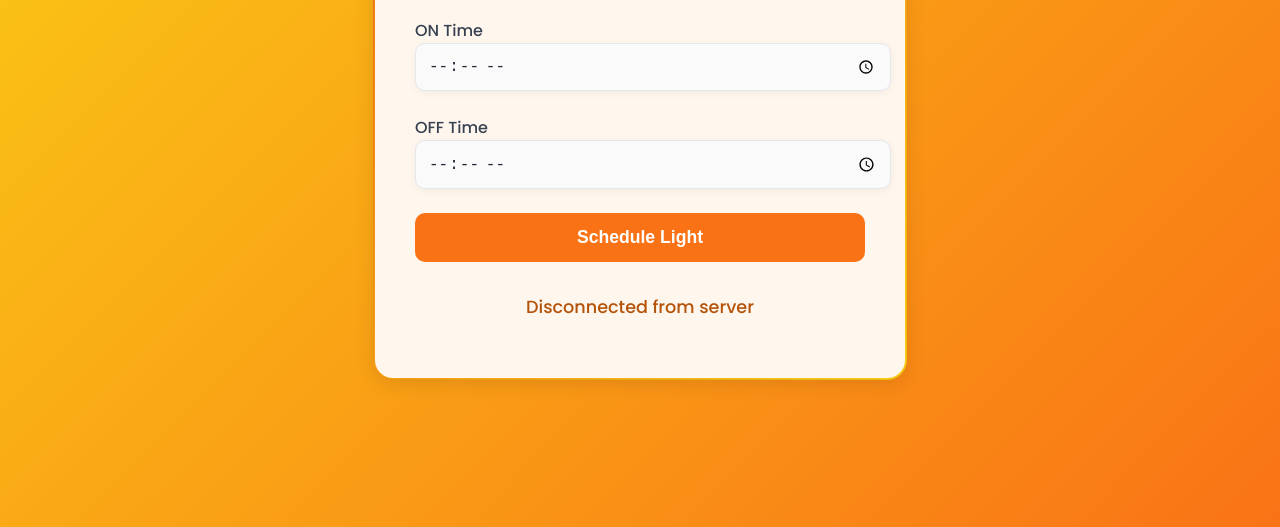
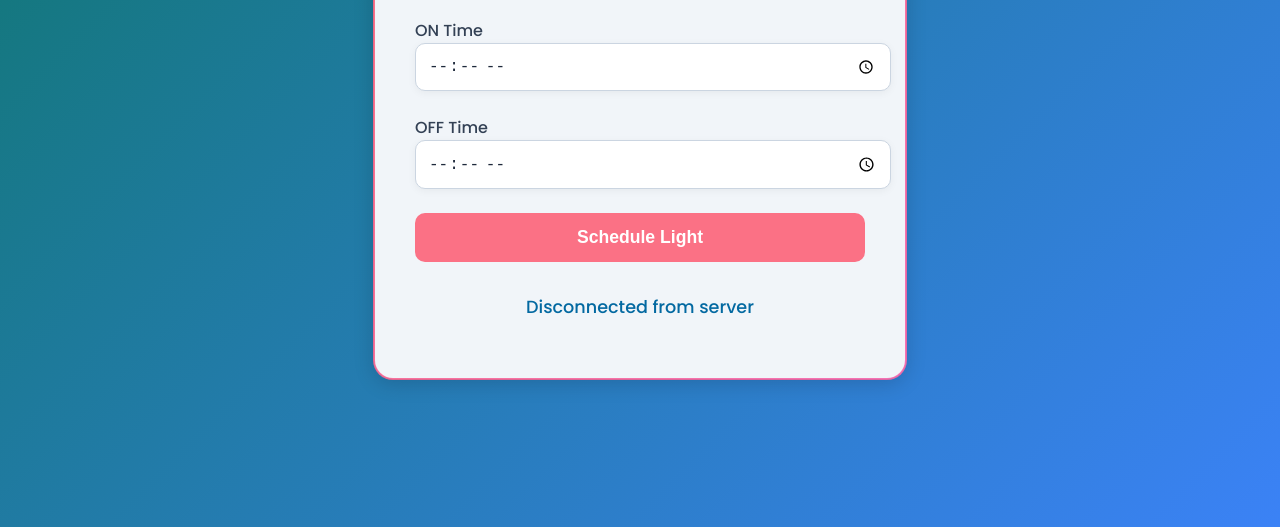
Before and after one commit to orestengabo0/scheduler, a plain HTML site: page index.html in a window 1280 px wide. Shown: the part 273-800 px from the top of the page. Drawn offline with Linux system fonts and the light colour scheme.

Commit message:
Light scheduler

```diff
--- a/style.css
+++ b/style.css
@@ -1,21 +1,21 @@
 body {
-    background: linear-gradient(135deg, #facc15, #f97316);
+    background: linear-gradient(135deg, #0f766e, #3b82f6); /* Deep teal to electric blue */
     font-family: 'Poppins', sans-serif;
     display: flex;
     justify-content: center;
     align-items: center;
     min-height: 100vh;
     margin: 0;
-    color: #1f2937;
+    color: #1e293b; /* Slate gray for text */
 }
 
 .container {
-    background: #fff7ed;
+    background: #f1f5f9; /* Soft neutral slate */
     border-radius: 20px;
     padding: 2.5rem;
     width: 100%;
     max-width: 450px;
-    box-shadow: 0 4px 20px rgba(0, 0, 0, 0.1);
+    box-shadow: 0 4px 20px rgba(0, 0, 0, 0.15);
     border: 2px solid transparent;
     background-clip: padding-box;
     position: relative;
@@ -28,7 +28,7 @@ body {
     left: -2px;
     right: -2px;
     bottom: -2px;
-    background: linear-gradient(135deg, #f97316, #facc15);
+    background: linear-gradient(135deg, #fb7185, #f472b6); /* Coral to soft pink gradient border */
     z-index: -1;
     border-radius: 20px;
 }
@@ -38,7 +38,7 @@ h1 {
     font-weight: 600;
     text-align: center;
     margin-bottom: 2rem;
-    color: #d97706;
+    color: #0284c7; /* Bright sky blue */
 }
 
 form {
@@ -50,16 +50,16 @@ form {
 label {
     font-size: 1rem;
     font-weight: 500;
-    color: #374151;
+    color: #334155; /* Dark slate for labels */
 }
 
 input[type="time"] {
     padding: 12px;
-    border: 1px solid #e5e7eb;
+    border: 1px solid #cbd5e1; /* Light slate border */
     border-radius: 10px;
     width: 100%;
-    background: #fafafa;
-    color: #1f2937;
+    background: #ffffff; /* Pure white background */
+    color: #1e293b; /* Slate gray text */
     font-size: 1rem;
     transition: all 0.3s ease;
     box-shadow: 0 2px 8px rgba(0, 0, 0, 0.05);
@@ -67,12 +67,12 @@ input[type="time"] {
 
 input[type="time"]:focus {
     outline: none;
-    border-color: #10b981;
-    box-shadow: 0 0 10px rgba(16, 185, 129, 0.3);
+    border-color: #fb7185; /* Coral focus border */
+    box-shadow: 0 0 10px rgba(251, 113, 133, 0.3); /* Coral glow */
 }
 
 button {
-    background: #f97316;
+    background: #fb7185; /* Vibrant coral button */
     color: #ffffff;
     padding: 14px;
     border: none;
@@ -84,7 +84,7 @@ button {
 }
 
 button:hover {
-    background: #ea580c;
+    background: #f43f5e; /* Slightly deeper coral on hover */
     transform: scale(1.05);
 }
 
@@ -93,7 +93,7 @@ button:hover {
     font-weight: 500;
     text-align: center;
     margin-top: 2rem;
-    color: #b45309;
+    color: #0369a1; /* Deep sky blue for status */
     animation: bounce 0.5s ease-in-out;
 }
 
```
